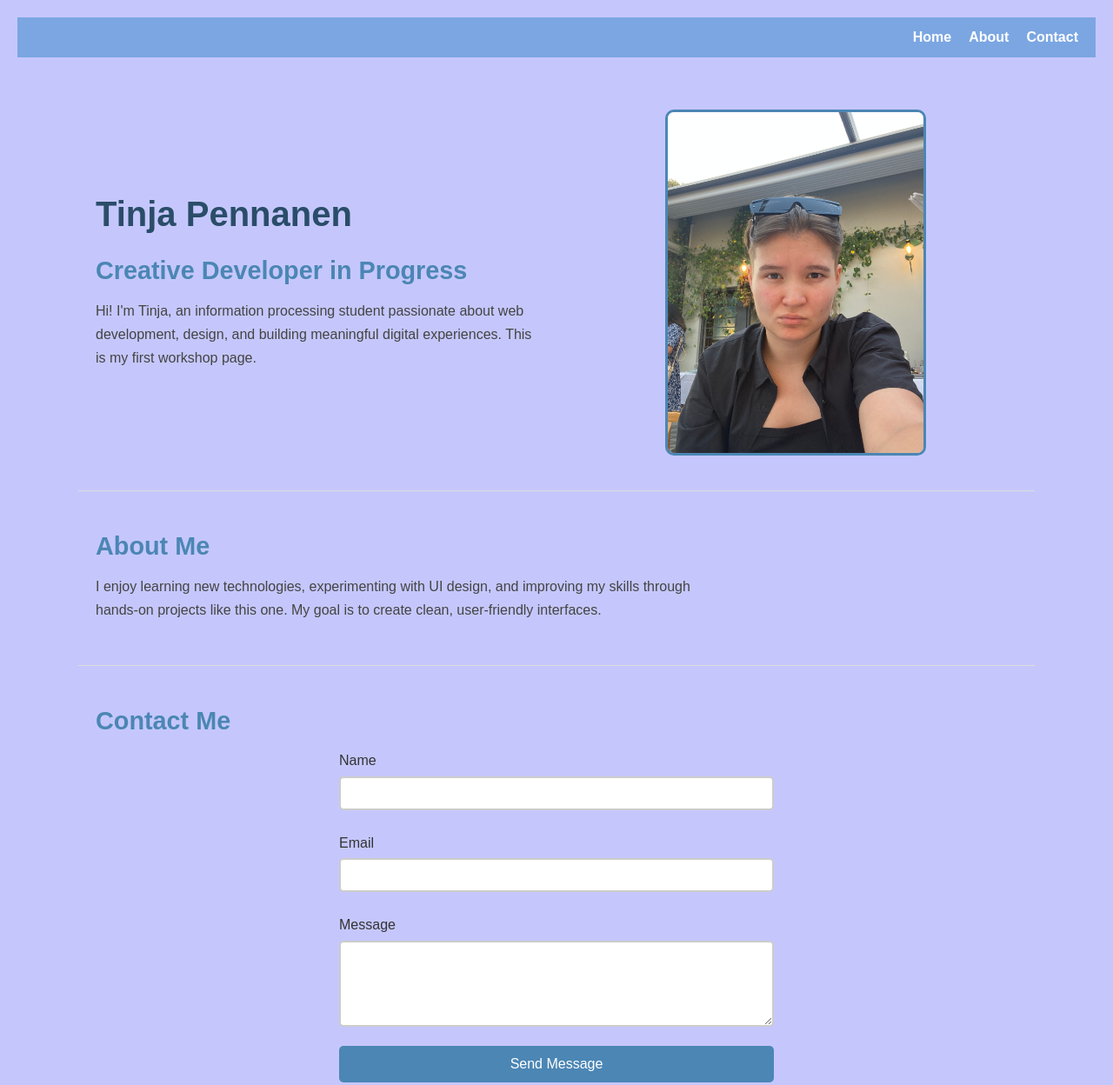
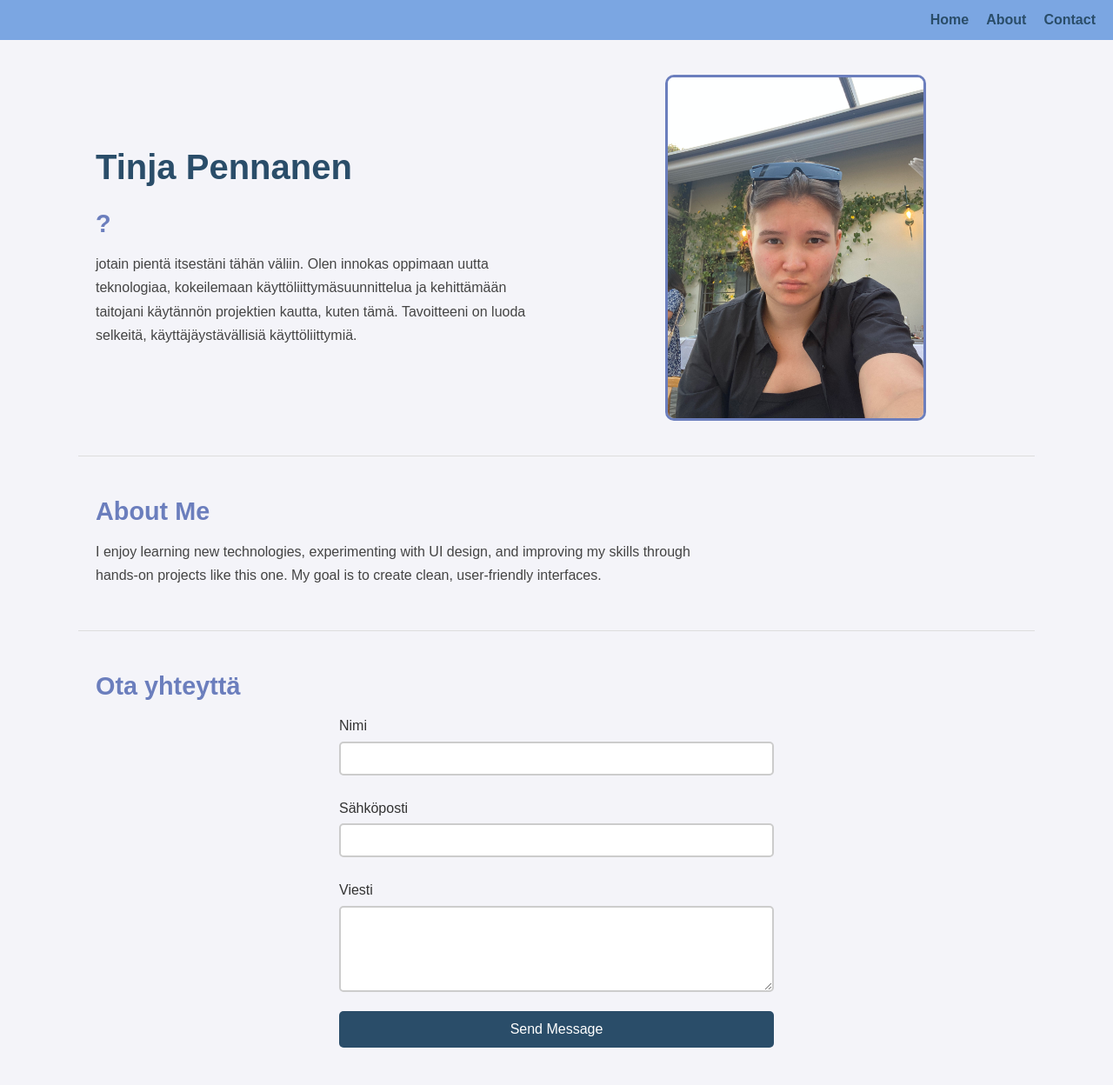
Before and after one commit to pennanentinja/FullStack26, a plain HTML site: page Workshop01/starter/index.html in a window 1280 px wide. Shown: the top 1248 px of the page at 87% size. Drawn offline with Linux system fonts and the light colour scheme.

Commit message:
muutoksia2

```diff
--- a/Workshop01/starter/css/styles.css
+++ b/Workshop01/starter/css/styles.css
@@ -9,31 +9,34 @@
     box-sizing: border-box;
 }
 
-/* Body */
 body {
     font-family: Arial, Helvetica, sans-serif;
-    background-color: #c5c7fc;
+    background-color: #f4f4f9;
     color: #333;
     line-height: 1.6;
-    padding: 20px;
+    padding: 0;   /* ← Tämä on tärkein muutos */
 }
+
 
 /* Navigation */
 nav {
     background-color: #7ba6e2;
-    padding: 10px 20px;
-    margin-bottom: 20px;
+    padding: 10px 0;      /* Ei sivuttaispaddingia */
+    margin: 0;            /* Ei marginaaleja */
+    width: 100%;          /* Täysi leveys */
 }
 
 nav ul {
     list-style: none;
     display: flex;
-    justify-content: flex-end; /* moves nav to the right */
+    justify-content: flex-end;
     gap: 20px;
+    padding-right: 20px;
 }
 
+
 nav a {
-    color: white;
+    color: #2a4d69;
     text-decoration: none;
     font-weight: bold;
 }
@@ -41,6 +44,7 @@ nav a {
 nav a:hover {
     text-decoration: underline;
 }
+
 
 /* Hero Layout */
 .hero {
@@ -67,7 +71,7 @@ nav a:hover {
     max-width: 300px;
     width: 100%;
     border-radius: 10px;
-    border: 3px solid #4b86b4;
+    border: 3px solid #6b7ebd;
 }
 
 /* Headings */
@@ -79,7 +83,7 @@ h1 {
 
 h2 {
     font-size: 1.8rem;
-    color: #4b86b4;
+    color: #6b7ebd;
     margin-bottom: 10px;
 }
 
@@ -118,7 +122,7 @@ textarea {
 }
 
 input[type="submit"] {
-    background-color: #4b86b4;
+    background-color: #2a4d69;
     color: white;
     border: none;
     cursor: pointer;
--- a/Workshop01/starter/index.html
+++ b/Workshop01/starter/index.html
@@ -23,10 +23,12 @@
         <section id="home" class="hero">
             <div class="hero-text">
                 <h1>Tinja Pennanen</h1>
-                <h2>Creative Developer in Progress</h2>
+                <h2>? </h2>
                 <p>
-                    Hi! I'm Tinja, an information processing student passionate about web development,
-                    design, and building meaningful digital experiences. This is my first workshop page.
+                    jotain pientä itsestäni tähän väliin. Olen innokas oppimaan uutta teknologiaa,
+                    kokeilemaan käyttöliittymäsuunnittelua ja kehittämään taitojani käytännön
+                    projektien kautta, kuten tämä. Tavoitteeni on luoda selkeitä, käyttäjäystävällisiä
+                    käyttöliittymiä.
                 </p>
             </div>
 
@@ -50,15 +52,15 @@
         <!-- Contact Form -->
         <section id="contact" class="hero">
             <div class="hero-text">
-            <h2>Contact Me</h2>
+            <h2>Ota yhteyttä</h2>
             <form>
-                <label for="name">Name</label>
+                <label for="name">Nimi</label>
                 <input id="name" type="text" required>
 
-                <label for="email">Email</label>
+                <label for="email">Sähköposti</label>
                 <input id="email" type="email" required>
 
-                <label for="message">Message</label>
+                <label for="message">Viesti</label>
                 <textarea id="message" rows="5" required></textarea>
 
                 <input type="submit" value="Send Message">
```
